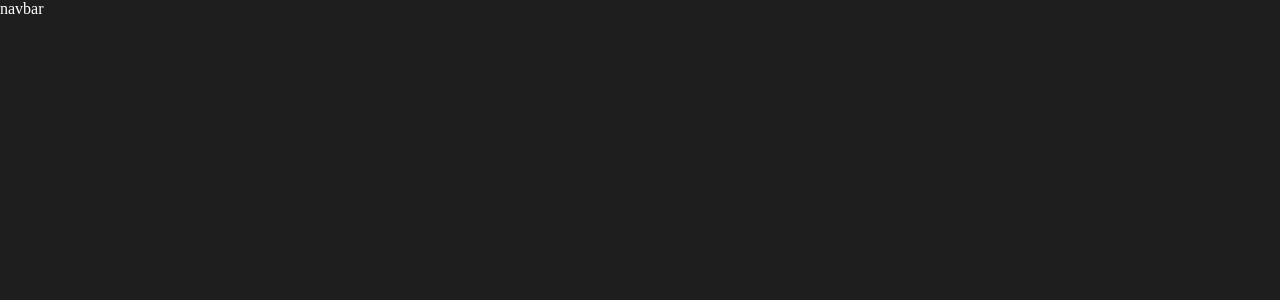
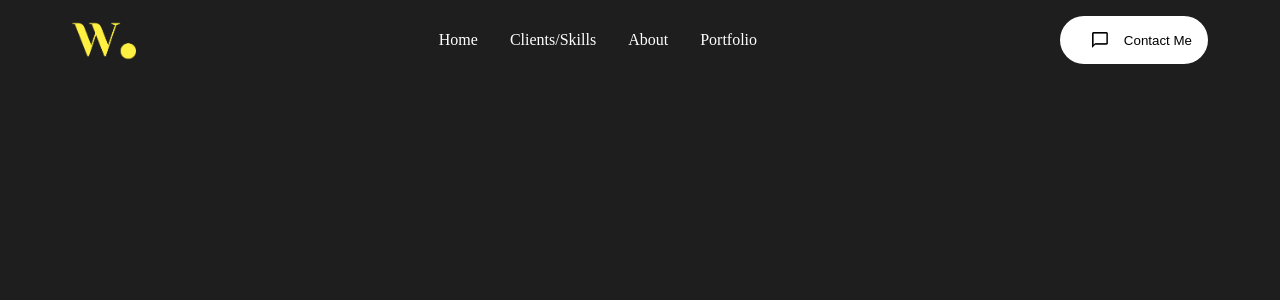
Before and after one commit to tmitchellisaac/isaacs_portfolio, a React (Create React App) app: page / in a window 1280 px wide. Shown: the top 300 px of the page. Built offline with nearby package versions, Linux system fonts and the light colour scheme.

Commit message:
Navbar styling

```diff
--- a/src/components/navbar/navbar.css
+++ b/src/components/navbar/navbar.css
@@ -0,0 +1,43 @@
+.navbar{
+  height: 5rem;
+  width: 100vw;
+  max-width: 75rem;
+  margin: 0 auto;
+  padding: 1rem 2rem;
+  display: flex;
+  align-items: center;
+  justify-content: space-between;
+  position: sticky;
+  top: 0;
+  z-index: 3;
+}
+
+.logo{
+  object-fit: cover;
+  height: 3rem;
+  width: 4rem;
+}
+
+.desktopMenuListItem{
+  margin: 1rem;
+  cursor: pointer;
+}
+
+.desktopMenuImg{
+  object-fit: cover;
+  height: 1rem;
+  width: 1rem;
+  margin: 1rem;
+}
+
+.desktopMenuBtn{
+  border: none;
+  background: white;
+  color: black;
+  display: flex;
+  align-items: center;
+  justify-content: center;
+  padding: 0 1rem;
+  border-radius: 2rem;
+  cursor:pointer;
+}
--- a/src/components/navbar/navbar.js
+++ b/src/components/navbar/navbar.js
@@ -1,9 +1,26 @@
 import React from 'react';
+//css
 import './navbar.css';
+//images
+import logo from '../../assets/logo.png'
+import contactImg from '../../assets/contact.png'
+//packages
+import { Link } from 'react-scroll'
 
 const Navbar = () => {
   return (
-    <div>navbar</div>
+    <nav className='navbar'>
+      <img src={logo} alt="Logo" className='logo'/>
+      <div className='desktopMenu'>
+        <Link className='desktopMenuListItem'>Home</Link>
+        <Link className='desktopMenuListItem'>Clients/Skills</Link>
+        <Link className='desktopMenuListItem'>About</Link>
+        <Link className='desktopMenuListItem'>Portfolio</Link>
+      </div>
+      <button className='desktopMenuBtn'>
+        <img src={contactImg} alt="Contact Button" className="desktopMenuImg"/>Contact Me
+      </button>
+    </nav>
   );
 }
 
```
